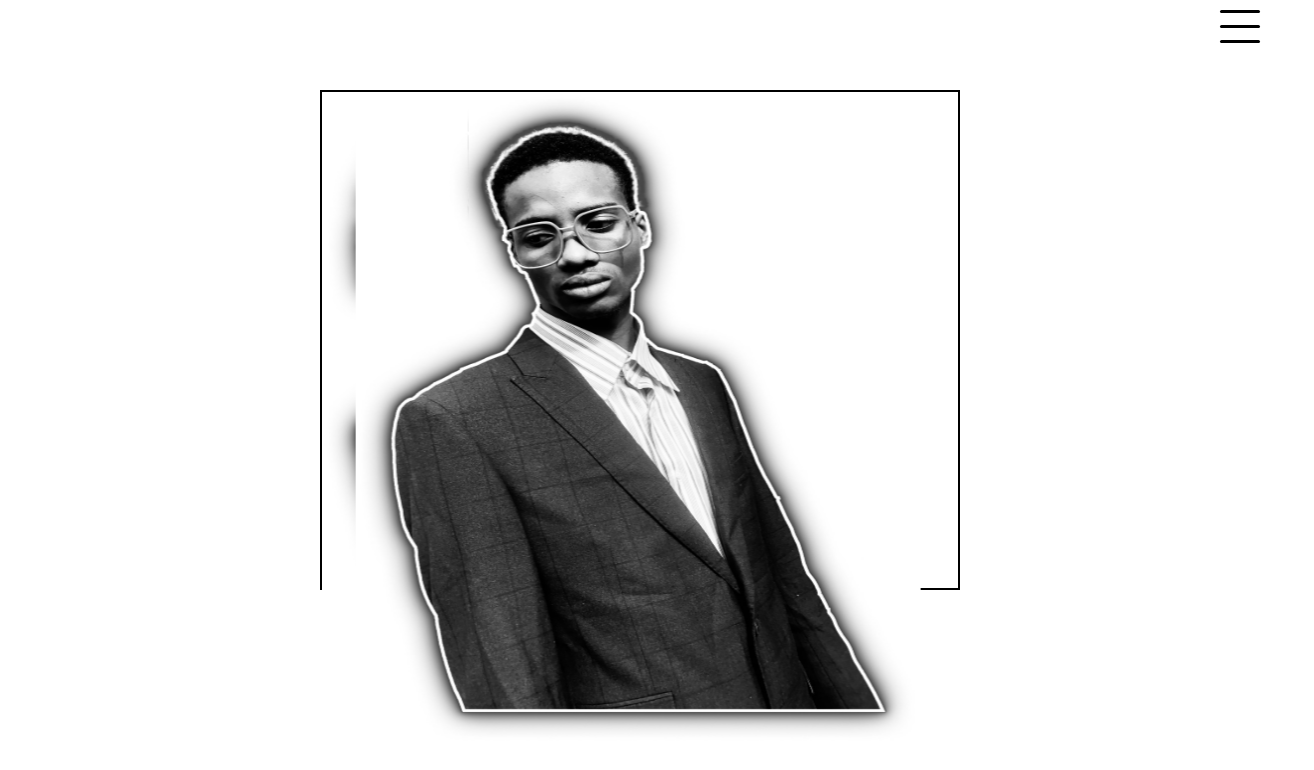
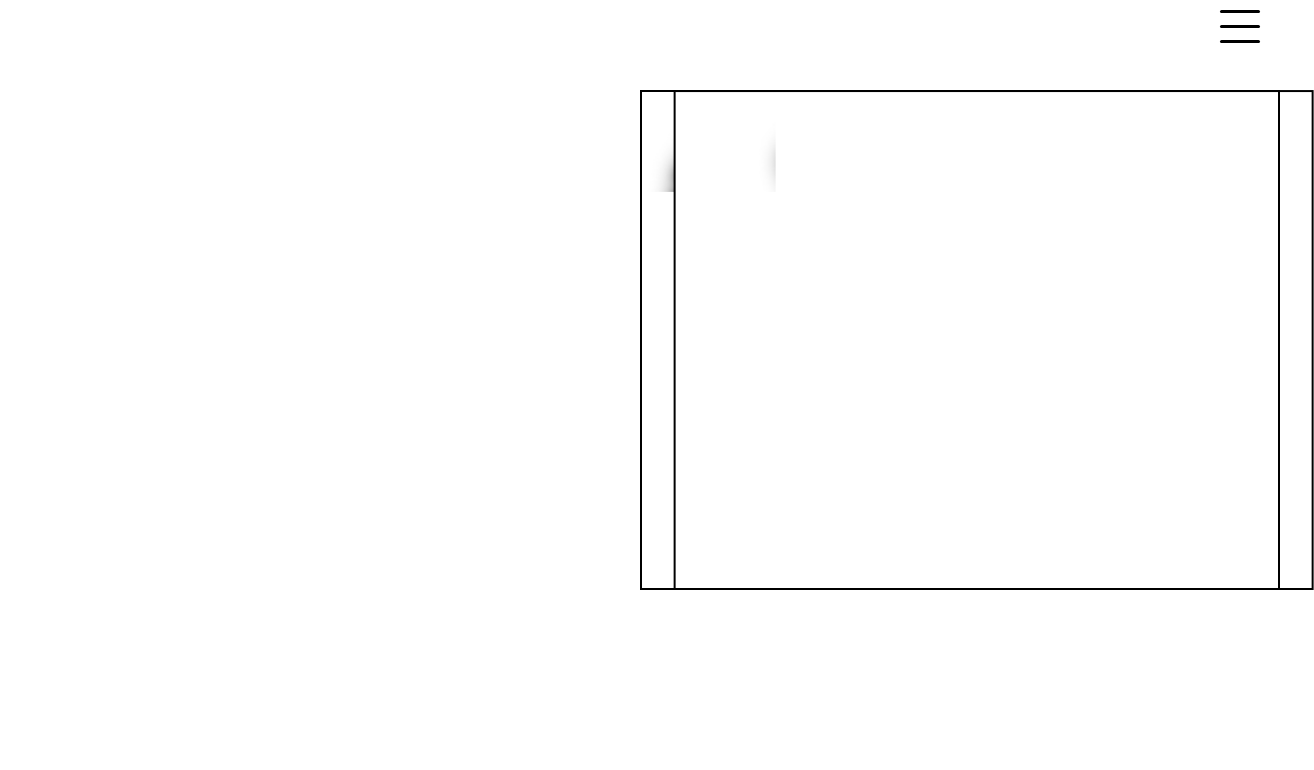
Before and after one commit to davidEmeka2/My-Portfolio-With-React, a React (Vite) app in the folder portfolio/: page / in a window 1280 px wide. Shown: the top 770 px of the page, 1314 px wide, since content can reach past the window. Built offline with nearby package versions, Linux system fonts and the light colour scheme.

Commit message:
Started the scroll pic

```diff
--- a/portfolio/src/App.css
+++ b/portfolio/src/App.css
@@ -236,8 +236,8 @@
     position: relative;
     height: 500px;
     width: 50%;
-    border: 2px solid black;
-    left: 25%;
+    /* border: 2px solid black; */
+    left: 50%;
     margin-top: 40px;
 }
 
@@ -245,10 +245,9 @@
     position: absolute;
     height: 100%;
     width: 100%;
-    /* border: 2px solid black; */
+    border: 2px solid black;
     top: 0;
-    display: flex;
-   flex-wrap: wrap;
+
    animation: bg-trans 5s infinite;
    transition: 5s;
 }
@@ -272,11 +271,9 @@
 .secondPic{
     height: 100%;
     width: 100%;
-    /* border: 2px solid black; */
+    border: 2px solid black;
     position: absolute;
     top: 0;
-    display: flex;
-    flex-wrap: wrap;
     animation: bg-trans2 5s infinite;
     transition: 5s;
 }
@@ -292,29 +289,30 @@
     }
 }
 
-.firstPic > img{
-    height: 130px;
-    width: 113px;
-}
-
-.secondPic > img{
-    height: 130px;
-    width: 113px;
-}
 
 html{
     scroll-timeline: --mov;
 }
 
 .mov1{
-animation: mov1 1s ;
-animation-timeline: --mov;
-flex-shrink: 0;
+    position: absolute;
+    height: 100px;
+    width: 100px;
+   animation: mover 1s;
+   animation-timeline: --mov;
+
 }
 
-@keyframes mov1 {
-    100%{
-        transform: translateX(-1000%);
-        transform: translateY(200%);
+@keyframes mover {
+
+
+    from{
+        transform: translate(0);
     }
+
+    to{
+        transform: translate(-2000px , -2000px);
+    }
+
+
 }
--- a/portfolio/src/Pages/Home.jsx
+++ b/portfolio/src/Pages/Home.jsx
@@ -62,7 +62,7 @@
     <section className='picSec'>
       <div className='firstPic'>
         <img src={img1} alt="" className='mov1'/>
-        <img src={img2} alt="" className='mov2'/>
+        {/* <img src={img2} alt="" className='mov2'/>
         <img src={img3} alt="" className='mov3'/>
         <img src={img4} alt="" className='mov4'/>
         <img src={img5} alt="" className='mov5'/>
@@ -85,12 +85,12 @@
         <img src={img22} alt="" className='mov22'/>
         <img src={img23} alt="" className='mov23'/>
         <img src={img24} alt="" className='mov24'/>
-        <img src={img25} alt="" className='mov25'/>
+        <img src={img25} alt="" className='mov25'/> */}
     </div>
 
       <div className='secondPic'>
       <img src={img1_2} alt="" className='mov1'/>
-        <img src={img2_2} alt="" className='mov2'/>
+        {/* <img src={img2_2} alt="" className='mov2'/>
         <img src={img3_2} alt="" className='mov3'/>
         <img src={img4_2} alt="" className='mov4'/>
         <img src={img5_2} alt="" className='mov5'/>
@@ -113,7 +113,7 @@
         <img src={img22_2} alt="" className='mov22'/>
         <img src={img23_2} alt="" className='mov23'/>
         <img src={img24_2} alt="" className='mov24'/>
-        <img src={img25_2} alt="" className='mov25'/>
+        <img src={img25_2} alt="" className='mov25'/> */}
       </div>
     </section>
 
```
